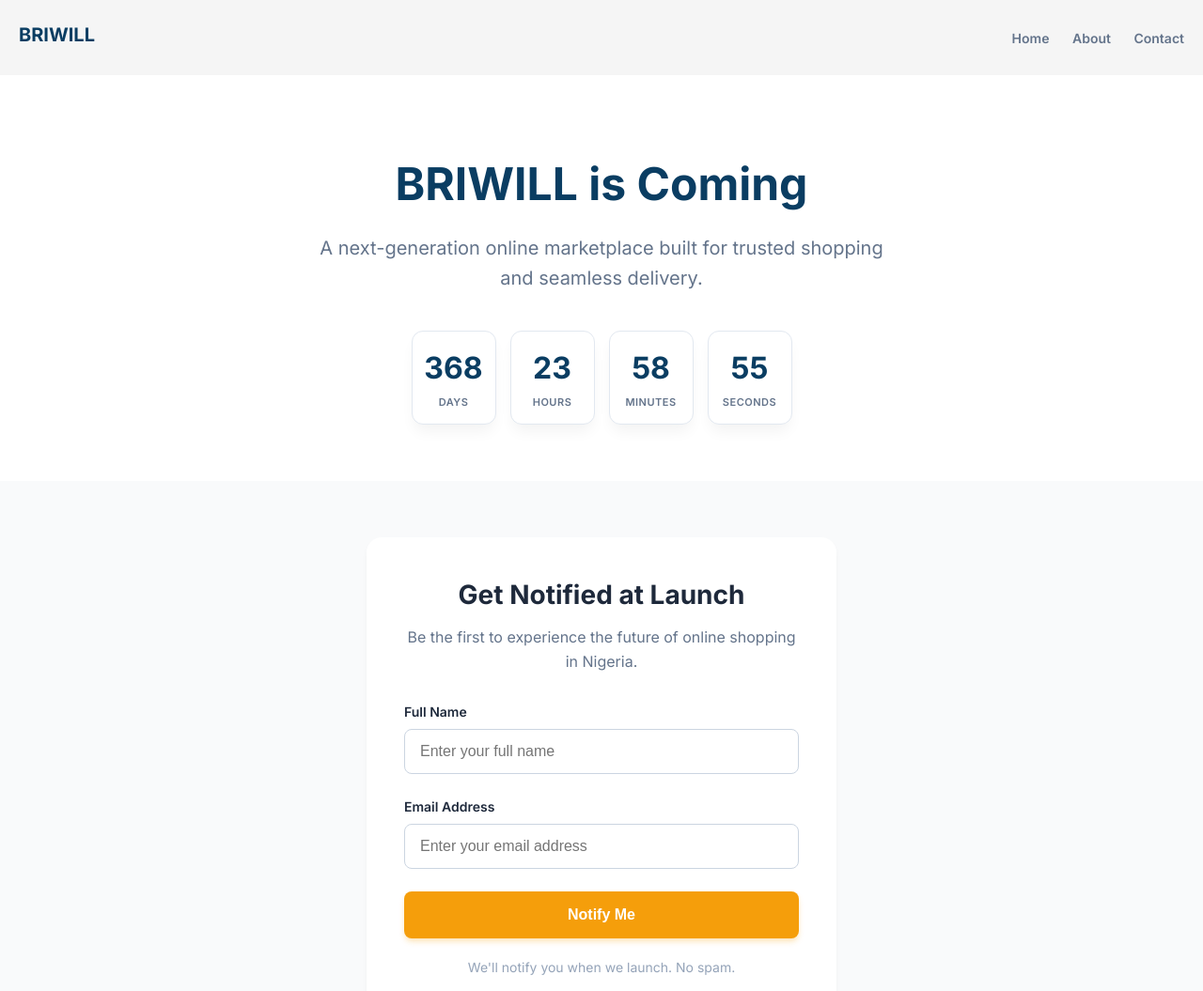
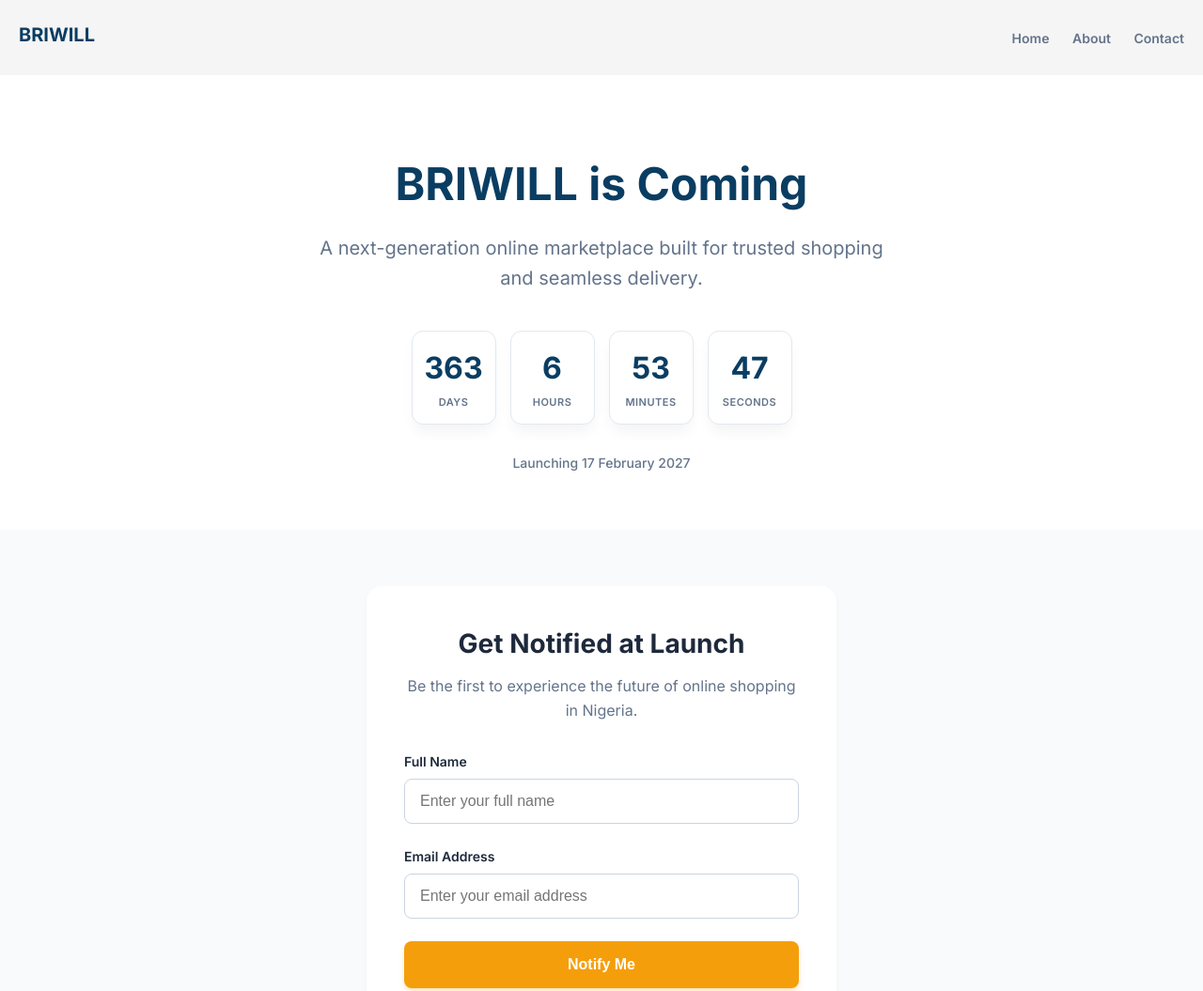
Before and after one commit to ceobriwill/briwilltimer, a plain HTML site: page index.html in a window 1280 px wide. Shown: the top 1055 px of the page at 94% size. Drawn offline with Linux system fonts and the light colour scheme.

Commit message:
fixed the timer that was not functional and added the lauch date

```diff
--- a/index.html
+++ b/index.html
@@ -98,6 +98,7 @@
                     <span class="timer-label">SECONDS</span>
                 </div>
             </div>
+            <p  class="launch-date">Launching 17 February 2027</p>
         </div>
     </section>
 
@@ -200,11 +201,8 @@
     </footer>
 
     <script>
-        // Set launch date
-        const launchDate = new Date();
-        launchDate.setDate(launchDate.getDate() + 368);
-        launchDate.setHours(launchDate.getHours() + 23);
-        launchDate.setMinutes(launchDate.getMinutes() + 59);
+        // Set launch date to 17 February 2027
+        const launchDate = new Date('February 17, 2027 00:00:00');
 
         function updateCountdown() {
             const now = new Date().getTime();
--- a/styles/index.css
+++ b/styles/index.css
@@ -92,7 +92,13 @@ a {
   transition: color 0.2s;
 }
 
-a:hover {
+.launch-date {
+  text-align: center;
+  margin-top: 30px;
+  font-size: 14px;
+  font-weight: 500;
+}
+.launch a:hover {
   color: #f59e0b;
 }
 
```
